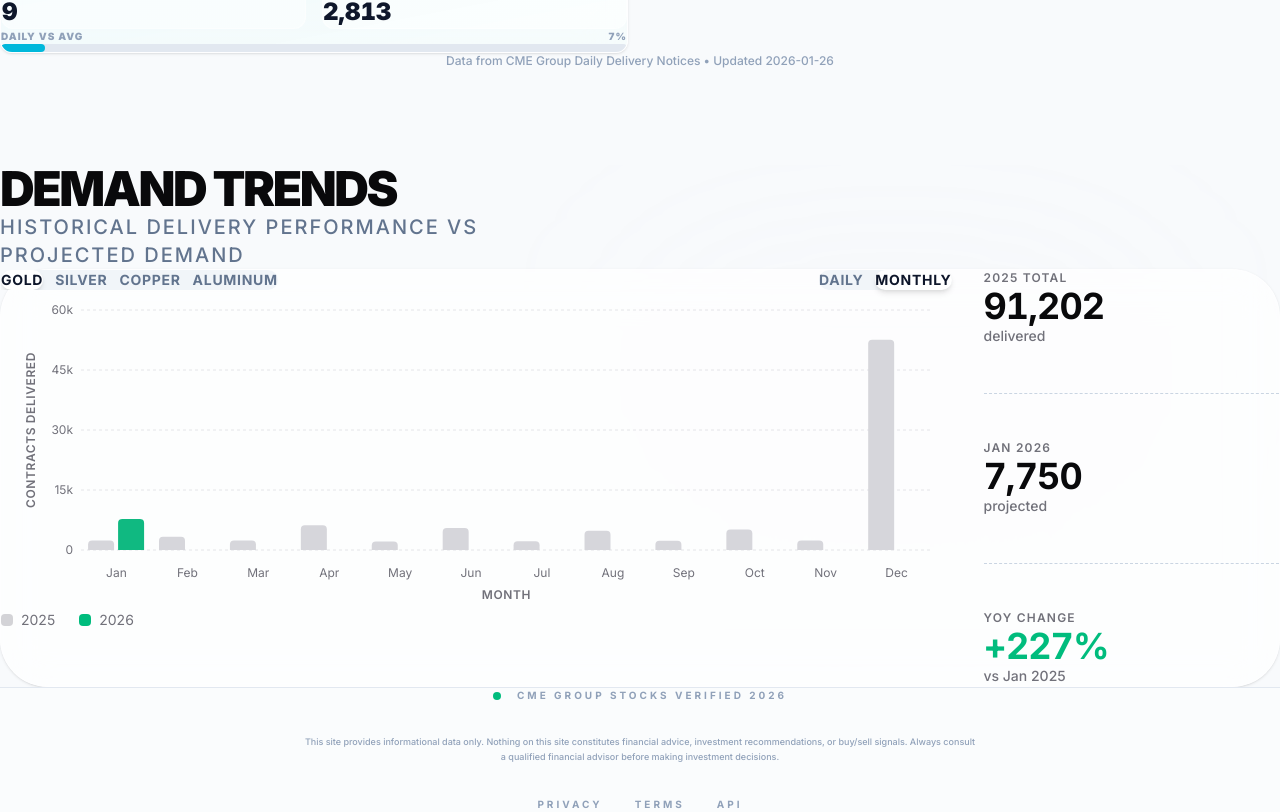
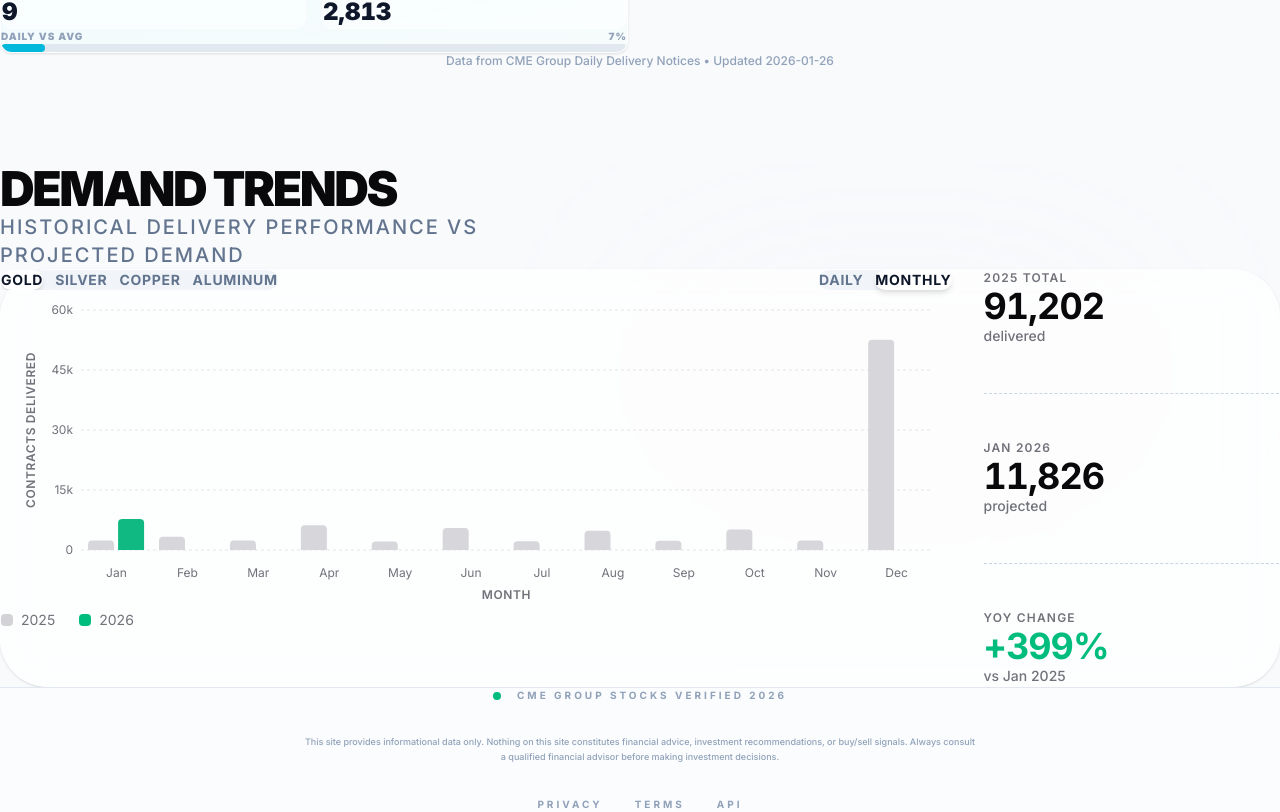
Before and after one commit to kdsmith10000/metalstats, a Next.js app: page / in a window 1280 px wide. Shown: the part 1519-2331 px from the top of the page. Built offline with nearby package versions, Linux system fonts and the light colour scheme; no server answers; the database is empty.

Commit message:
Update Demand Trends chart with Jan 23 and Jan 26 delivery data

```diff
--- a/components/DemandChart.tsx
+++ b/components/DemandChart.tsx
@@ -91,6 +91,8 @@ const dailyDeliveryData = {
     { day: 'Jan 17', contracts: 634 },
     { day: 'Jan 21', contracts: 589 },
     { day: 'Jan 22', contracts: 651 },
+    { day: 'Jan 23', contracts: 1090 },
+    { day: 'Jan 26', contracts: 159 },
   ],
   silver: [
     { day: 'Jan 2', contracts: 845 },
@@ -107,6 +109,8 @@ const dailyDeliveryData = {
     { day: 'Jan 17', contracts: 1367 },
     { day: 'Jan 21', contracts: 1189 },
     { day: 'Jan 22', contracts: 1039 },
+    { day: 'Jan 23', contracts: 265 },
+    { day: 'Jan 26', contracts: 348 },
   ],
   aluminum: [
     { day: 'Jan 2', contracts: 12 },
@@ -123,6 +127,8 @@ const dailyDeliveryData = {
     { day: 'Jan 17', contracts: 19 },
     { day: 'Jan 21', contracts: 21 },
     { day: 'Jan 22', contracts: 20 },
+    { day: 'Jan 23', contracts: 0 },
+    { day: 'Jan 26', contracts: 0 },
   ],
   copper: [
     { day: 'Jan 2', contracts: 285 },
@@ -139,21 +145,23 @@ const dailyDeliveryData = {
     { day: 'Jan 17', contracts: 398 },
     { day: 'Jan 21', contracts: 423 },
     { day: 'Jan 22', contracts: 456 },
+    { day: 'Jan 23', contracts: 600 },
+    { day: 'Jan 26', contracts: 458 },
   ],
 };
 
-// Stats for each metal - Monthly view
+// Stats for each metal - Monthly view (MTD from delivery reports)
 const monthlyStats = {
   gold: {
     total2025: 91202,
-    current2026: 7750,
+    current2026: 11826,  // MTD from Jan 26 delivery report
     previous2025: 2370,
     label: 'Jan 2026',
     previousLabel: 'vs Jan 2025',
   },
   silver: {
     total2025: 50150,
-    current2026: 13200,
+    current2026: 9529,  // MTD from Jan 26 delivery report
     previous2025: 3083,
     label: 'Jan 2026',
     previousLabel: 'vs Jan 2025',
@@ -167,7 +175,7 @@ const monthlyStats = {
   },
   copper: {
     total2025: 53600,
-    current2026: 5800,
+    current2026: 13630,  // MTD from Jan 26 delivery report
     previous2025: 4200,
     label: 'Jan 2026',
     previousLabel: 'vs Jan 2025',
```
